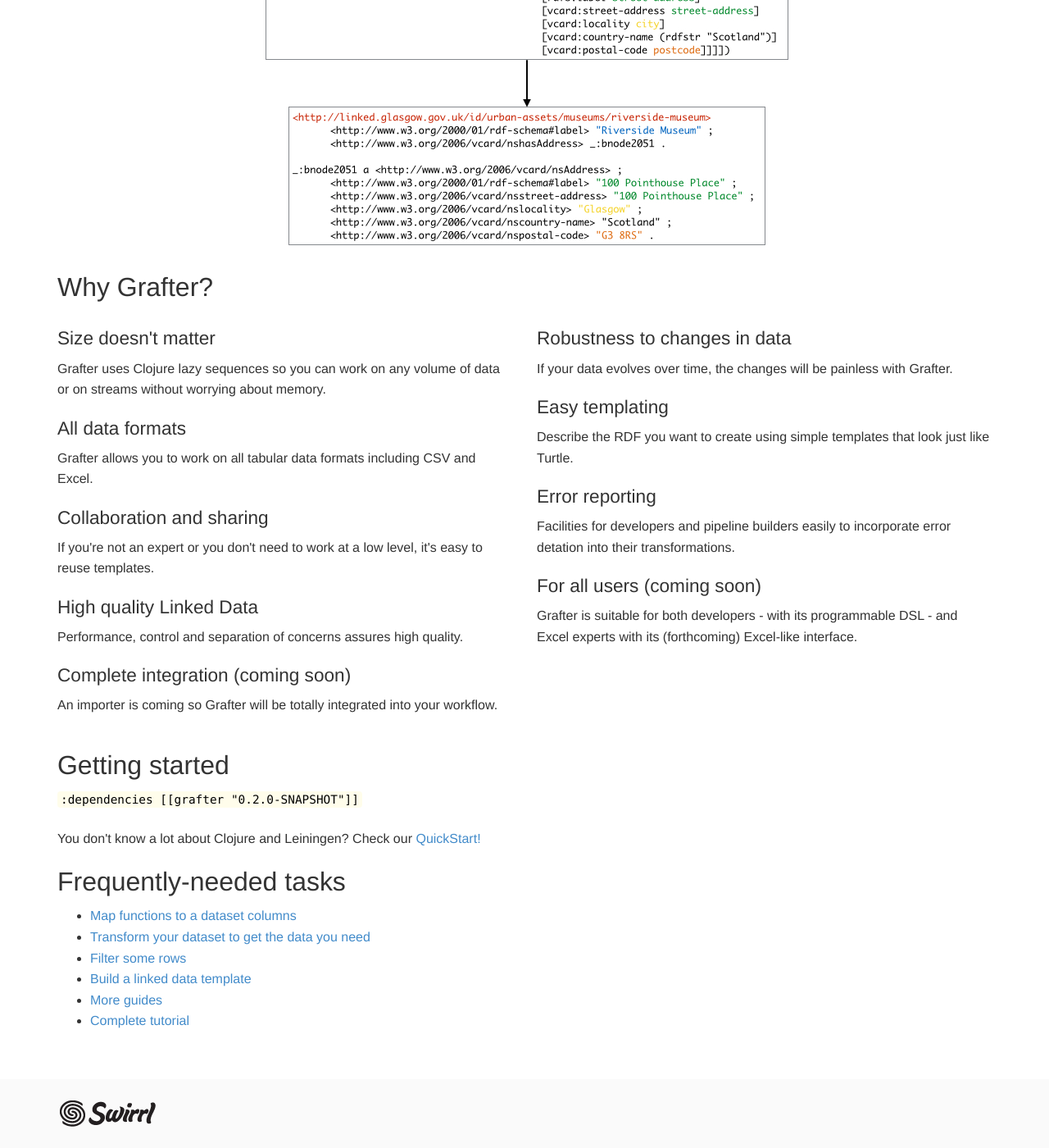
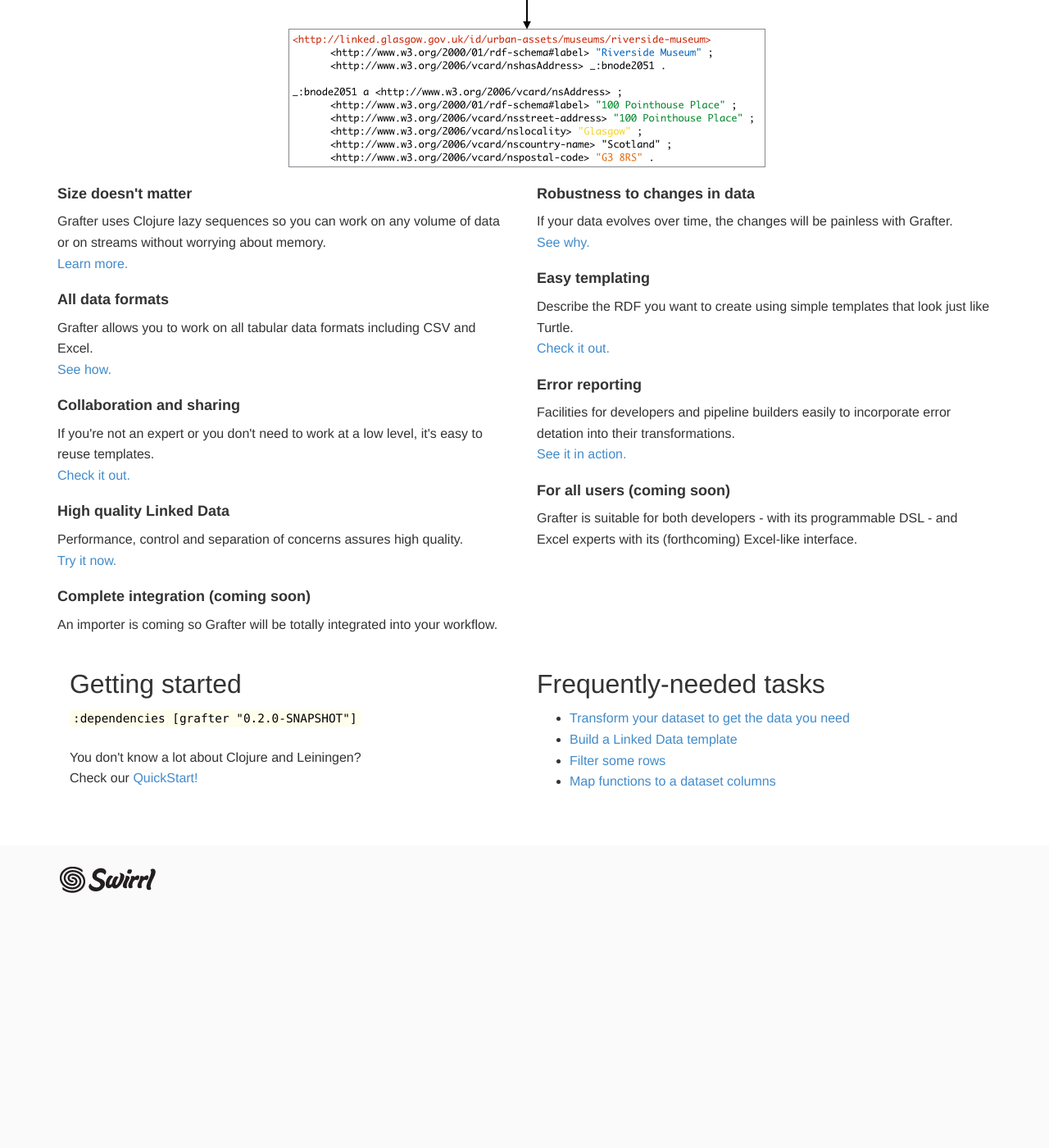
Before and after one commit to Swirrl/grafter-docs, a Jekyll site: the page built from index.html, in a window 1280 px wide and 1400 px high, scrolled down 1149 px. Shown: the whole window at 82% size. Built offline with Jekyll 4.4.1, drawn with Linux system fonts in a browser that asks for light colours; after the commit the page ends 2264 px from its top, so only the background shows below that.

Commit message:
added link to each why grafter p

```diff
--- a/index.html
+++ b/index.html
@@ -11,11 +11,8 @@
 			of Linked Data tools
 			<br>for both developers
 			and non expert</h3>
+		  <a class="btn" href="/quick-start/810_Leiningen.html">Try Grafter</a>
     </div>
-    <button class="go" style="">
-      <h2>Try Grafter</h2>
-      <p>0.2.0-SNAPSHOT</p>
-    </button>
 	</div>
 </div>
 
@@ -26,61 +23,59 @@
 				<img src="/assets/demo-edit.png" />
 			</div>
 		</div>
-		<div class="pmd_row">
+		<!-- <div class="pmd_row">
 			<div class="pmd_box_full">
 				<h2>Why Grafter?</h2>
 			</div>
-		</div>
+		</div> -->
 		<div class="pmd_row">
 			<div class="pmd_box_half">
-				<h3>Size doesn't matter</h3>
-				<p>Grafter uses Clojure lazy sequences so you can work on any volume of data or on streams without worrying about memory.</p>
-				<h3>All data formats</h3>
-				<p>Grafter allows you to work on all tabular data formats including CSV and Excel.</p>
-				<h3>Collaboration and sharing</h3>
-				<p>If you're not an expert or you don't need to work at a low level, it's easy to reuse templates.</p>
-				<h3>High quality Linked Data</h3>
-				<p>Performance, control and separation of concerns assures high quality.</p>
-				<h3>Complete integration (coming soon)</h3>
+				<h4>Size doesn't matter</h4>
+				<p>Grafter uses Clojure lazy sequences so you can work on any volume of data or on streams without worrying about memory.
+          <br><a href="http://en.wikipedia.org/wiki/Lazy_evaluation" target="_blank">Learn more.</a></p>
+				<h4>All data formats</h4>
+				<p>Grafter allows you to work on all tabular data formats including CSV and Excel.
+          <br><a href="/howto/1022_datasets.html">See how.</a></p>
+				<h4>Collaboration and sharing</h4>
+				<p>If you're not an expert or you don't need to work at a low level, it's easy to reuse templates.
+          <br><a href="/tutorials/941_filter_import.html">Check it out.</a></p>
+				<h4>High quality Linked Data</h4>
+				<p>Performance, control and separation of concerns assures high quality.
+          <br><a href="/tutorials/951_command_line.html">Try it now.</a></p>
+				<h4>Complete integration (coming soon)</h4>
 				<p>An importer is coming so Grafter will be totally integrated into your workflow.</p>
 			</div>
 			<div class="pmd_box_half">
-				<h3>Robustness to changes in data</h3>
-				<p>If your data evolves over time, the changes will be painless with Grafter.</p>
-				<h3>Easy templating</h3>
-				<p>Describe the RDF you want to create using simple templates that look just like Turtle.</p>
-				<h3>Error reporting</h3>
-				<p>Facilities for developers and pipeline builders easily to incorporate error detation into their transformations.</p>
-				<h3>For all users (coming soon)</h3>
+				<h4>Robustness to changes in data</h4>
+				<p>If your data evolves over time, the changes will be painless with Grafter.
+          <br><a href="/tutorials/906_pipeline.html">See why.</a></p>
+				<h4>Easy templating</h4>
+				<p>Describe the RDF you want to create using simple templates that look just like Turtle.
+          <br><a href="/howto/310_linked_data_template.html">Check it out.</a></p>
+				<h4>Error reporting</h4>
+				<p>Facilities for developers and pipeline builders easily to incorporate error detation into their transformations.
+          <br><a href="/tutorials/906_pipeline.html">See it in action.</a></p>
+				<h4>For all users (coming soon)</h4>
 				<p>Grafter is suitable for both developers - with its programmable DSL - and Excel experts with its (forthcoming) Excel-like interface.</p>
 			</div>
 		</div>
 		<div class="pmd_row">
 			<div class="pmd_box_full">
+        <div class="pmd_box_half">
 	        <h2>Getting started</h2>
-
-	                        <p>
-	                          <code>
-	                            :dependencies [[grafter "0.2.0-SNAPSHOT"]]
-	                          </code>
-	                        </p>
-
-	                        <p>
-	                          You don't know a lot about Clojure and
-	                          Leiningen? Check our <a href="/quick-start/index.html">QuickStart!</a>
-
-	                        </p>
-
+	          <p><code>:dependencies [grafter "0.2.0-SNAPSHOT"]</code></p>
+	          <p>You don't know a lot about Clojure and Leiningen? <br>Check our <a href="/quick-start/index.html">QuickStart!</a></p>
+        </div>
+	      <div class="pmd_box_half">
 	        <h2>Frequently-needed tasks</h2>
 	        <ul>
+	          <li><a href="/howto/220_row_level_transformations.html">Transform your dataset to get the data you need</a></li>
+            <li><a href="/howto/310_linked_data_template.html">Build a Linked Data template</a></li>
+	          <li><a href="/howto/230_filter_rows.html">Filter some rows</a></li>
             <li><a href="/howto/210_convert_cell_level_values.html">Map functions to a dataset columns</a></li>
-	                          <li><a href="/howto/220_row_level_transformations.html">Transform your dataset to get the data you need</a></li>
-	                          <li><a href="/howto/230_filter_rows.html">Filter some rows</a></li>
-	                          <li><a href="/howto/310_linked_data_template.html">Build a linked data template</a></li>
-	                          <li><a href="/howto/index.html">More guides</a></li>
-	                          <li><a href="/tutorials/index.html">Complete tutorial</a></li>
 	        </ul>
         </div>
 			</div>
 		</div>
+	</div>
 </main>
```
Lines whose indentation alone changed are shown as unchanged.
